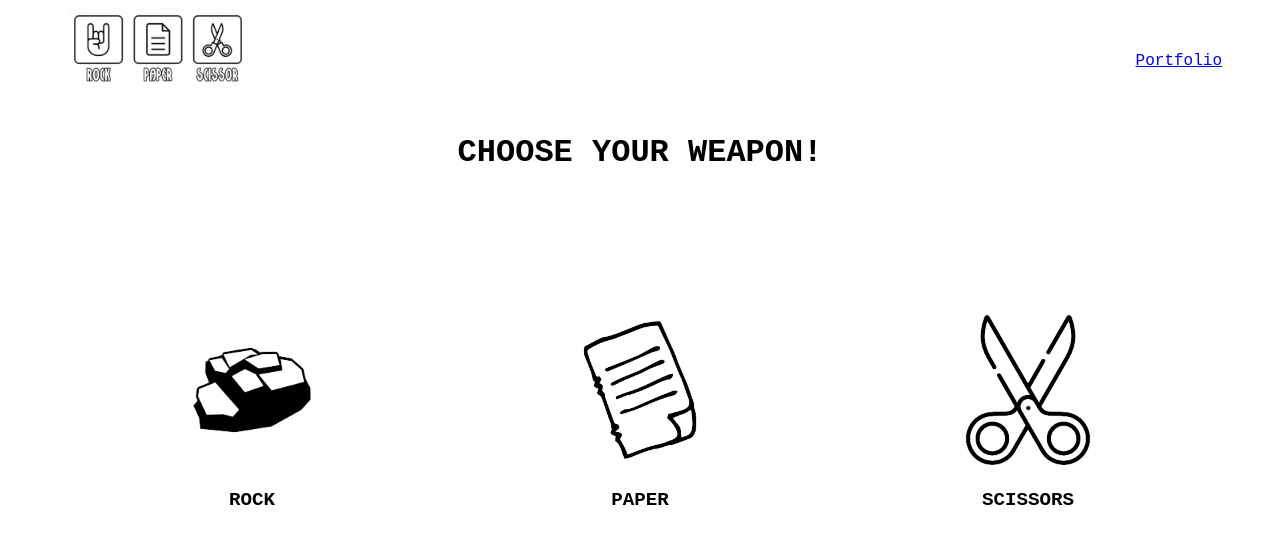
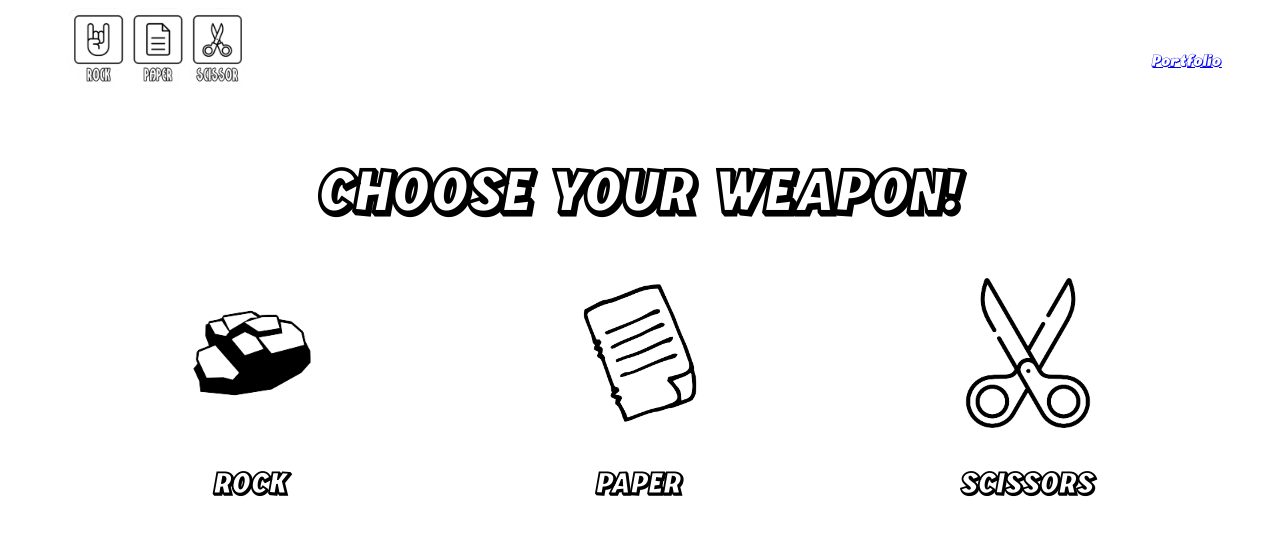
Before and after one commit to 0x-UG/rock-paper-scissors, a plain HTML site: page index.html in a window 1280 px wide. Drawn offline with Linux system fonts and the light colour scheme.

Commit message:
added extra styling, fonts and some hover effects to the game

```diff
--- a/style.css
+++ b/style.css
@@ -1,6 +1,11 @@
 body {
         padding: 0px 50px;
-        font-family: 'Courier New', Courier, monospace;
+        font-family: 'Komica', 'Courier New', Courier;
+}
+
+@font-face {
+        font-family: 'Komica';
+        src: url('font/Komyca3DFreeVersionItalic-rg1WO.ttf');
 }
 
 .navbar {
@@ -20,6 +25,7 @@ body {
 h1 {
         text-align: center;
         padding-bottom: 30px;
+        font-size: 60px;
 }
 
 #container {
@@ -28,17 +34,22 @@ h1 {
         align-items: center;
         height: 400px;
         flex-wrap: wrap;
+        margin-top: -100px;
 }
 
 #container div img {
         width: 150px;
         height: 150px;
+
+        /*added the following code for transitions and hover effects */
+        object-fit: cover;
+        transition: transform 0.3s ease;
 }
 
 p {
         text-align: center;
-        font-size: larger;
         font-weight: bolder;
+        font-size: 30px;
 }
 
 .choice {
@@ -48,4 +59,7 @@ p {
 
 .choice:hover {
         opacity: 0.7;
+
+        /*also added for transition and hover effect */
+        transform: scale(1.05);
 }
```
Also changed, not shown: index.html (+1 -0 lines), font/Komyca3DFreeVersionItalic-rg1WO.ttf (added), font/info.txt (added), 2 other files.
